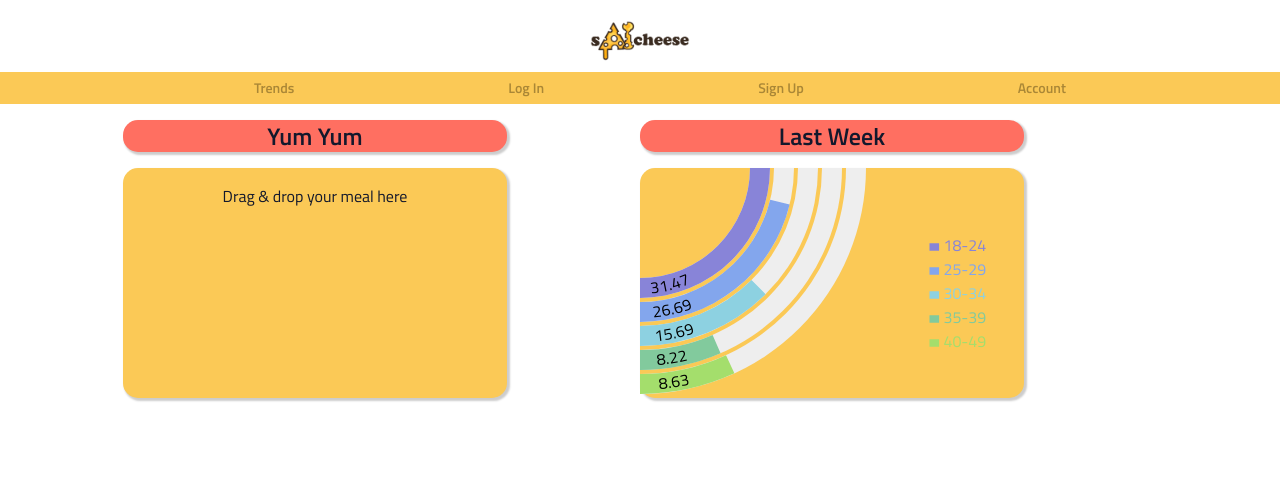
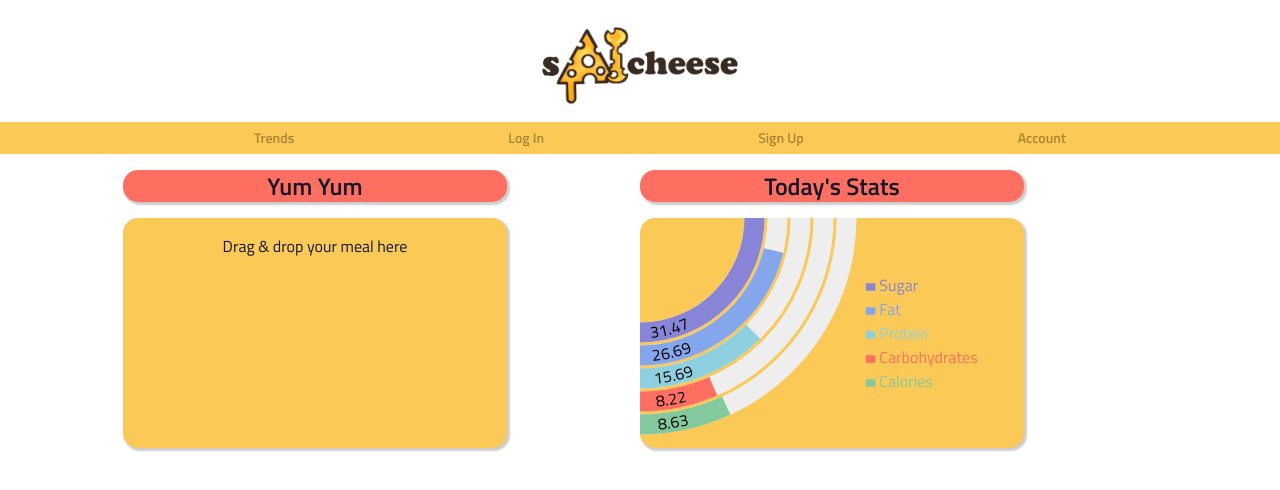
Before and after one commit to CanadianWall/bryce-borer-capstone, a React (Create React App) app: page / in a window 1280 px wide. Shown: the top 490 px of the page. Built offline with nearby package versions, Linux system fonts and the light colour scheme.

Commit message:
working on the Account page

```diff
--- a/src/components/Chart/Chart.js
+++ b/src/components/Chart/Chart.js
@@ -2,9 +2,6 @@ import "./Chart.scss";
 import axios from "axios";
 import React, { PureComponent, useEffect } from 'react';
 import { RadialBarChart, RadialBar, Legend, PolarAngleAxis, ResponsiveContainer } from 'recharts';
-
-
-
 
 
 
@@ -23,41 +20,41 @@ const Chart = (props) => {
 
 const data = [
   {
-    name: '18-24',
+    name: 'Sugar',
     uv: 31.47,
     pv: 2400,
     fill: '#8884d8',
   },
   {
-    name: '25-29',
+    name: 'Fat',
     uv: 26.69,
     pv: 4567,
     fill: '#83a6ed',
   },
   {
-    name: '30-34',
+    name: 'Protein',
     uv: 15.69,
     pv: 1398,
     fill: '#8dd1e1',
   },
   {
-    name: '35-39',
+    name: 'Carbohydrates',
     uv: 8.22,
     pv: 9800,
-    fill: '#82ca9d',
+    fill: '#ff6f61',
   },
   {
-    name: '40-49',
+    name: 'Calories',
     uv: 8.63,
     pv: 3908,
-    fill: '#a4de6c',
+    fill: '#82ca9d',
   },
 ];
 
 const style = {
   top: '50%',
   right: 0,
-  transform: 'translate(-200%, -150%)',
+  transform: 'translate(-100%, -150%)',
   lineHeight: '24px',
 };
 
@@ -71,8 +68,8 @@ const style = {
         cy="0%"
         innerRadius= "50%"
         outerRadius="100%"
-        width={490}
-        height={490}
+        width={470}
+        height={470}
         barSize={20}
         data={data}
         startAngle={270}
--- a/src/components/Header/Header.scss
+++ b/src/components/Header/Header.scss
@@ -57,7 +57,7 @@ nav {
         padding: $mobile-margin 0 0 0;
 
         &--title{
-            height: 50px;
+            height: 100px;
         }
     }
 }
--- a/src/pages/Account/Account.js
+++ b/src/pages/Account/Account.js
@@ -3,34 +3,70 @@ import axios from "axios";
 import Header from "../../components/Header/Header";
 
 const baseUrl = "http://localhost:8080";
-const accountUrl = `${baseUrl}/account`;
+const accountURL = `${baseUrl}/user`;
 
 function Account() {
-  const [isLoading, setIsLoading] = useState(true);
   const [userInfo, setUserInfo] = useState({});
+  const [hasLoaded, setHasLoaded] = useState(false);
+
+  const handleChangeName = (event) => {
+    setUserInfo(prevState => ({
+      ...prevState.name,
+      name: event.target.value
+    }))
+  };
 
   useEffect(() => {
-    // Here grab the token from sessionStorage and then make an axios request to profileUrl endpoint.
-    // Remember to include the token in Authorization header
-    const token = sessionStorage.getItem('authToken')
-
-    axios.get(accountUrl, {
-      headers: {
-        Authorization: `Bearer ${token}`,
-      },
-    }).then((response) => {
-      setIsLoading(false)
-      setUserInfo(response.data)
+    axios.get(accountURL)
+      .then((res) => {
+        setUserInfo(res.data[0])
+        setHasLoaded(true)
+      })
+      .catch((error) => {
+        console.error(error);
       });
   }, []);
 
+  function handleAccountSubmit() {
+    axios.patch(accountURL, userInfo)
+    .then((res) => {
+      console.log("patch confirmed!")
+      console.log(res)
+    })
+  }
+
+
+
+  if (!hasLoaded) {
+    return null;
+  } else {
     return (
 
       <main>
         <h1>Welcome {userInfo.name}!</h1>
+        <form className="form" onSubmit={() => (handleAccountSubmit(accountURL))}>
+          <label className="form--title">Name</label>
+          <input
+            className="form__input"
+            placeholder={userInfo.name}
+            name="itemQuantity"
+            htmlform="itemQuantity"
+            value={userInfo.name}
+            onChange={handleChangeName}
+          />
+          {/* <span
+            className={`errorMsg ${error.qtyError ? "errorMsg--invalid-input" : ""
+              }`}
+          >
+            <img src={ErrorIcon} alt="Error Icon" />
+            This field must be a non-zero integer
+          </span> */}
+          <button className="form--save">Update</button>
+        </form>
       </main>
 
     );
   }
+}
 
 export default Account;
--- a/src/pages/Home/Home.js
+++ b/src/pages/Home/Home.js
@@ -57,7 +57,7 @@ const Home = () => {
                     </div>
                 </div>
                 <div className="home__box">
-                    <h2 className="home__box--title"> Last Week</h2>
+                    <h2 className="home__box--title"> Today's Stats</h2>
                     <div className="home__box--content">
                     <Chart />
                     </div>
```
Also changed, not shown: src/components/Header/Header.js (+0 -19 lines). Lines whose indentation alone changed are shown as unchanged.
